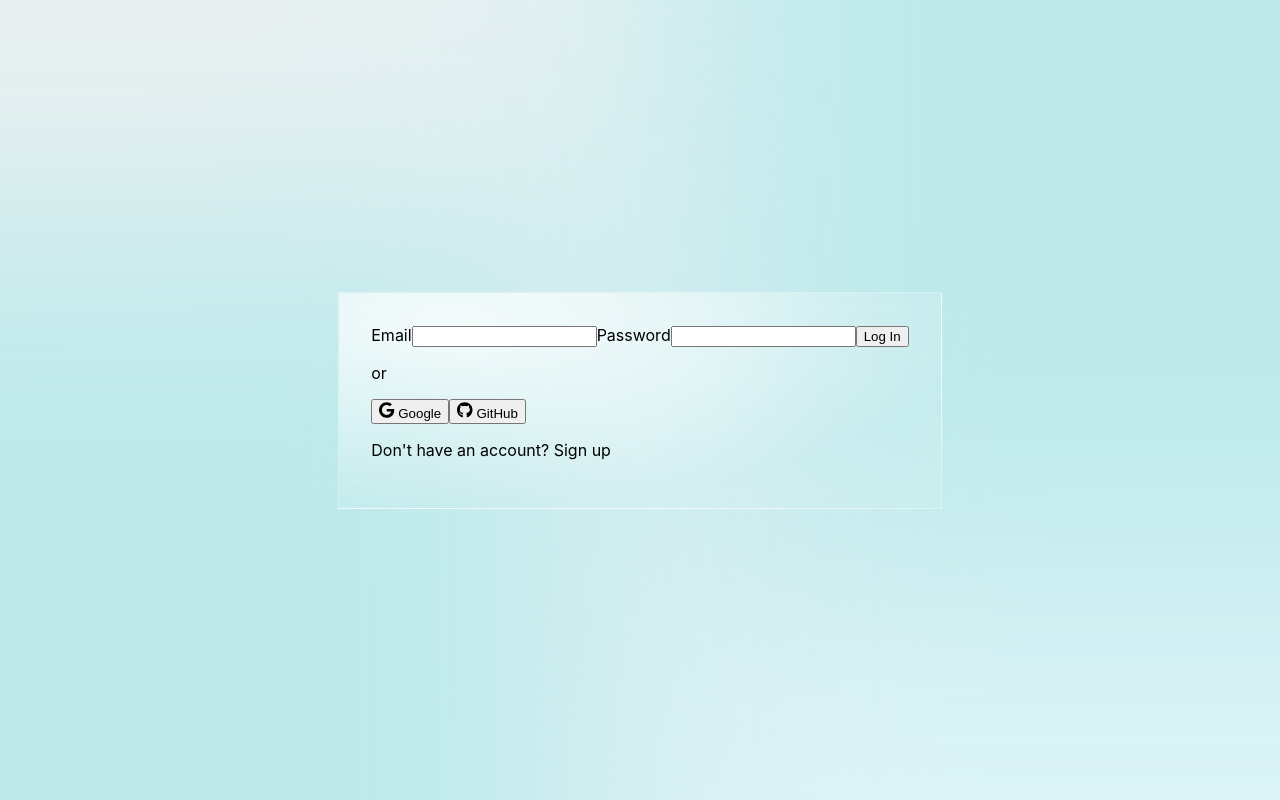
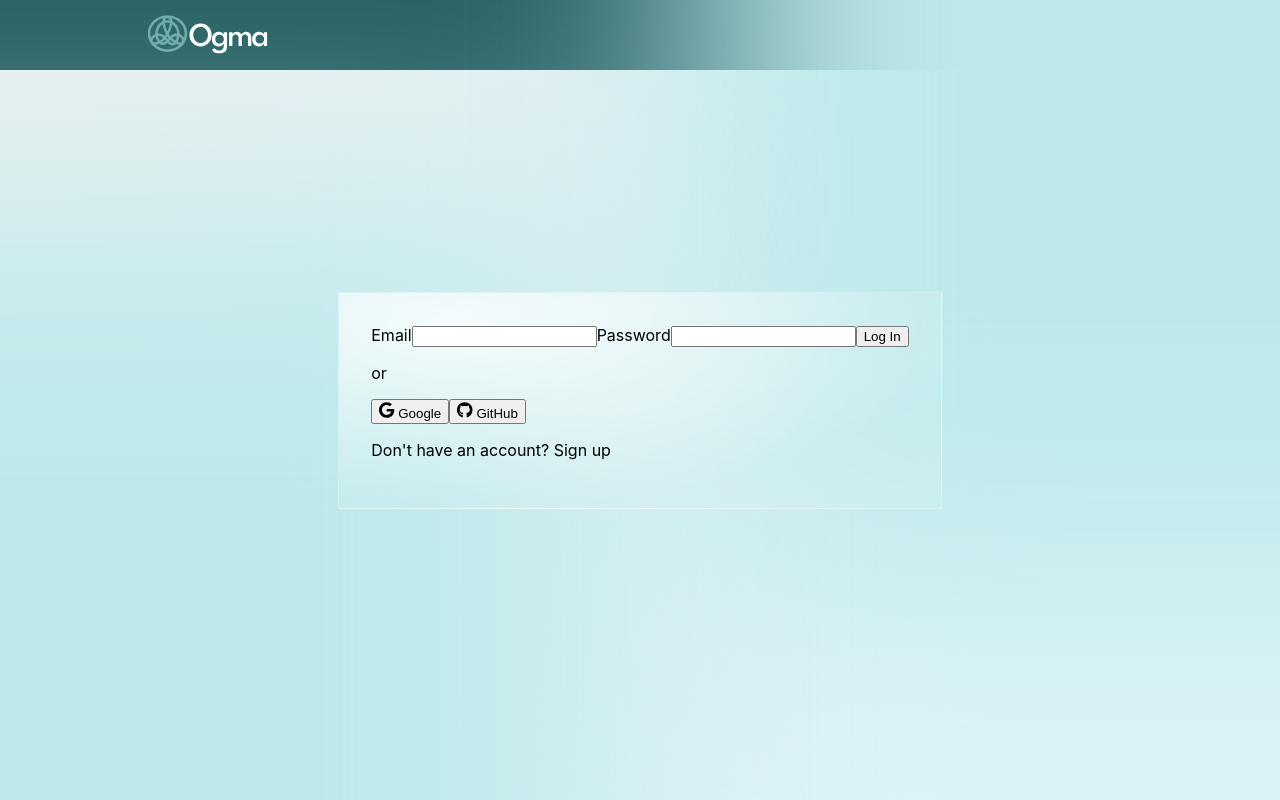
Before and after one commit to OgmaCapStone/ogma-client, a Next.js app: page /login in a window 1280 px wide. Built offline with nearby package versions, Linux system fonts and the light colour scheme.

Commit message:
➕ ADD: Header and Footer on Layout. Including Header and Footer components on Layout component.

```diff
--- a/pages/login.js
+++ b/pages/login.js
@@ -13,7 +13,7 @@ export default function login() {
   }
 
   return (
-    <Layout>
+    <Layout header footer>
       <div className={styles.login__container}>
         <form onSubmit={handleSubmit}>
           <label htmlFor="email">
--- a/src/components/Layout.jsx
+++ b/src/components/Layout.jsx
@@ -1,12 +1,14 @@
 import React from "react";
+import Header from "@components/Navbar";
+import Footer from "@components/Footer";
 import styles from "@styles/Layout.module.scss";
 
 export default function Layout({ children, header, footer }) {
   return (
     <div className={styles.layout__background}>
-      {header && <header>Ogma app</header>}
+      {header && <Header />}
       {children}
-      {footer && <footer>&copy; 2021 | Ogma app</footer>}
+      {footer && <Footer />}
       <div
         className={`${styles.layout__circle} ${styles.layout__circle_top}`}
       />
--- a/styles/Layout.module.scss
+++ b/styles/Layout.module.scss
@@ -1,10 +1,10 @@
 .layout {
   &__background {
     position: relative;
-    width: 100vw;
     min-height: 100vh;
     background: linear-gradient(119.62deg, #eaf0f1 9.06%, #dcf4f8 79.38%);
     overflow: hidden;
+    min-width: 1140px;
   }
   &__circle {
     position: absolute;
```
